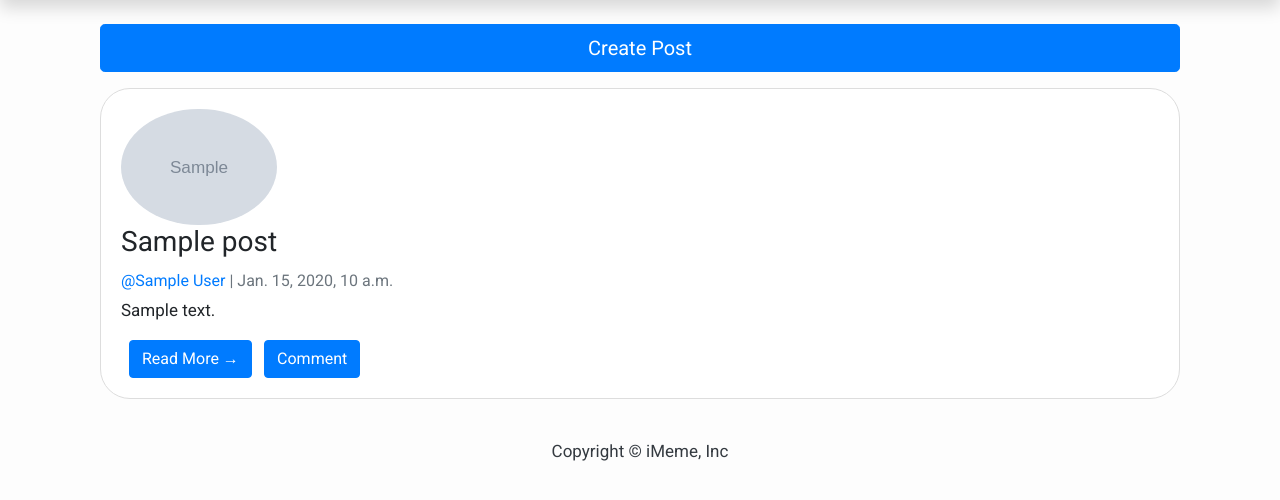
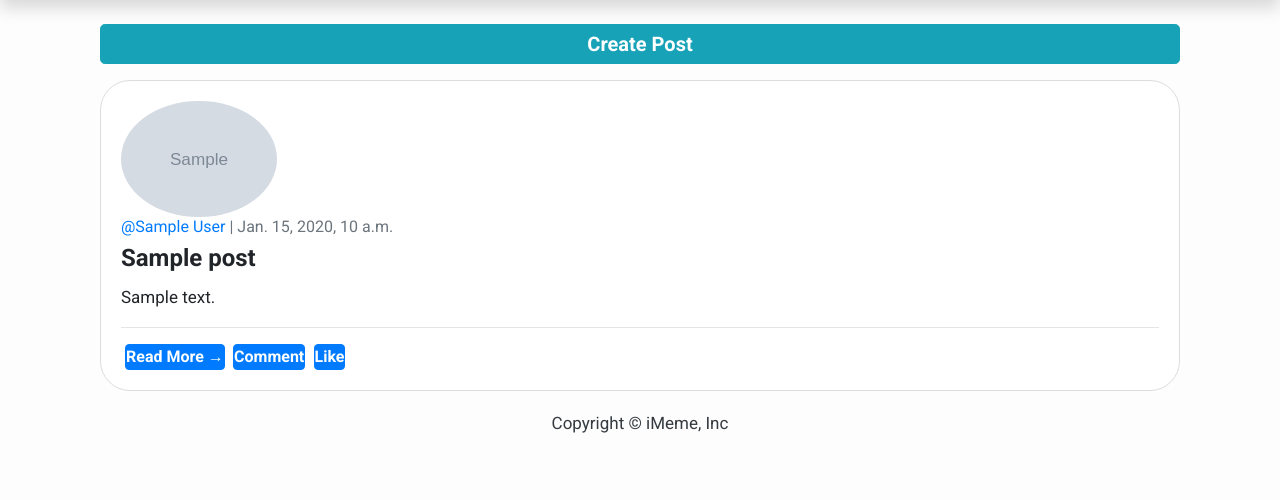
Before and after one commit to CleoMugs/iMeme, a Django app: template templates/index.html in a window 1280 px wide. Shown: the part 58-558 px from the top of the page. Run offline with Django 3.2, Linux system fonts and the light colour scheme; the template is opened without the code that fills it: most values are stand-ins (such as "Sample title", 1, 10 or a date in 2020); grey boxes marked "Sample" are stand-in pictures; some libraries are stand-ins or nearby versions.

Commit message:
styled home-page

```diff
--- a/templates/index.html
+++ b/templates/index.html
@@ -46,26 +46,31 @@
         <!-- Blog Entries Column -->
         <div class="col">
             <div class="form-group mt-4">
-                <a href="{% url 'post_create' %}" class="btn btn-primary btn-lg btn-block" type="submit">Create Post</a>
+                <a href="{% url 'post_create' %}" class="btn btn-info btn-lg btn-block p-1" type="submit"><strong>Create Post</strong></a>
             </div>
             {% for post in posts %}
-            <div class="card mb-4">
+            <div class="card mb-1">
                 <div class="card-body">
                     <a href="{% url 'user_profile' %}">
-                        <img class="rounded-circle profile-thumbnail" class="img-fluid"  alt="Responsive Image"
+                        <img class="rounded-circle profile-thumbnail mt-0" class="img-fluid"  alt="Responsive Image"
                         width="15%" height="15%" src="{{ post.author.profile.profile_pic.url }}">
                     </a>
 
-                    <h3 class="card-title">{{ post.title }}</h3>
                     <p class="card-text text-muted h6"><a href="{% url 'user_profile' %}">@{{ post.author }}</a> | {{ post.created_on}} </p>
+                    <h4 class="card-title"><strong>{{ post.title }}</strong> </h4>
+
 
                     <p class="card-text">{{ post.content|slice:":100"|safe }}</p>
 
                     <!--a href="{% url 'post_detail' post.slug  %}" class="btn btn-primary">Read More &rarr;</a-->
 
-                    <a href="{{  post.get_absolute_url }}" {{ post.title }} class="btn btn-primary ml-2">Read More &rarr;</a>
+                    <hr style="width:100%;text-align:left;margin-left:0;">
+                    <a href="{{  post.get_absolute_url }}" {{ post.title }} class="btn btn-primary mt-0 ml-1 p-0"><strong>Read More &rarr;</strong></a>
 
-                    <a href="{{  post.get_absolute_url }}" {{ post.title }} class="btn btn-primary ml-2">Comment</a>
+
+                    <a href="{{  post.get_absolute_url }}" {{ post.title }} class="btn btn-primary ml-1 p-0"><strong>Comment</strong></a>
+
+                    <a href="#" class="btn btn-primary ml-1 p-0"><strong>Like</strong></a>
 
                 </div>
             </div>
```
